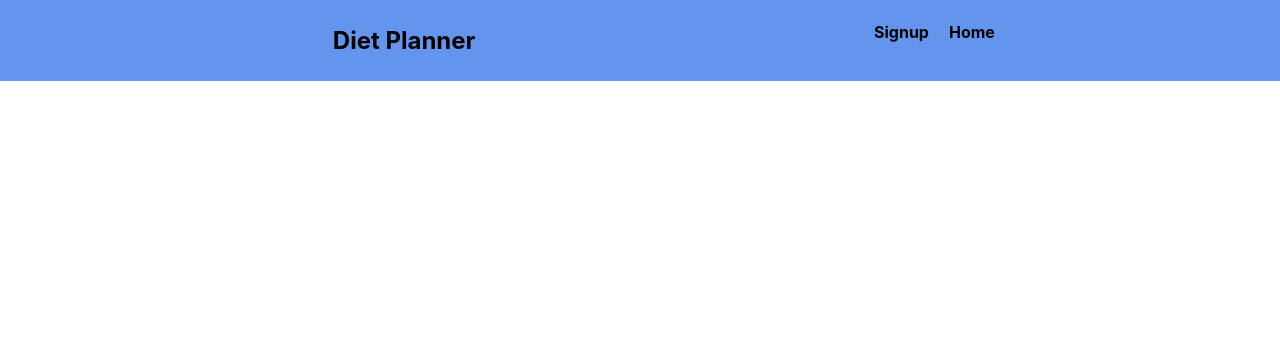
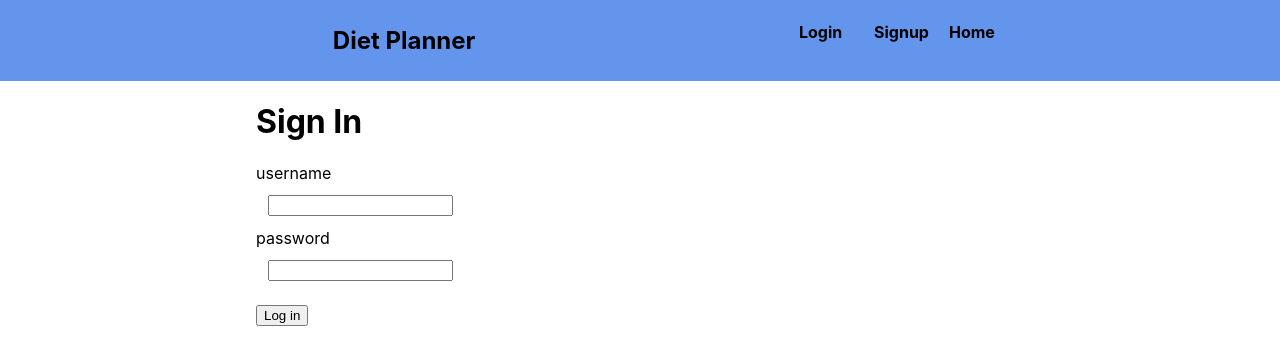
Before and after one commit to bartmj/diet-planner-backend, a React (Create React App) app in the folder src/frontend/: page /signin in a window 1280 px wide. Shown: the top 364 px of the page. Built offline with nearby package versions, Linux system fonts and the light colour scheme.

Commit message:
login works

```diff
--- a/src/frontend/src/App.js
+++ b/src/frontend/src/App.js
@@ -1,16 +1,15 @@
 import './App.css';
 import UserPanel from './components/UserPanel';
 import UserSignupPage from './components/UserSignupPage';
+import UserLoginPage from './components/UserLoginPage';
 import {TopBar} from "./components/TopBar";
 import { BrowserRouter, Routes, Route } from "react-router-dom";
 
 
 function App() {
 
-
   return (
     <div className="App">
-
       {/*  <title>Diet Planner - Project</title>*/}
       {/*  <TopBar/>*/}
       {/*<header className="App-header">*/}
@@ -26,6 +25,7 @@ function App() {
             <Routes>
                 <Route path="/" element={<UserPanel />} />
                 <Route path="/signup" element={<UserSignupPage />} />
+                <Route path="/signin" element={<UserLoginPage />} />
             </Routes>
         </BrowserRouter>
 
--- a/src/frontend/src/api/apiCalls.js
+++ b/src/frontend/src/api/apiCalls.js
@@ -17,3 +17,13 @@ export const saveFood = (stoObj) => {
 export const getAll = () => {
     return axios.get(basePath + '/all');
 }
+
+export const signup = (requestObj) => {
+    let url = 'http://localhost:5000/api/auth/signup'
+    return axios.post(url, requestObj);
+}
+
+export function signIn(user) {
+    let url = 'http://localhost:5000/api/auth/signin'
+    return axios.post(url, user);
+}
--- a/src/frontend/src/components/TopBar.js
+++ b/src/frontend/src/components/TopBar.js
@@ -21,24 +21,21 @@ export const TopBar = (props) => {
                                     className="link"
                                     to="/">Home
                                 </Link>
-                                {/*<Link to="/signup" className="nav-link">*/}
-                                {/*    Sign Up*/}
-                                {/*</Link>*/}
                             </li>
                             <li className="nav-item">
                                 <Link
                                     className="link"
                                     to="/signup">Signup
                                 </Link>
-                                {/*<Link to="/login" className="nav-link">*/}
-                                {/*    Login*/}
-                                {/*</Link>*/}
+                            </li>
+                            <li className="nav-item">
+                                <Link
+                                    className="link"
+                                    to="/signin">Login
+                                </Link>
                             </li>
                         </ul>
                     </div>
-                    {/*<Link to="/" className="navbar-brand">*/}
-                    {/*    <img src={logo} width="60" alt="Hoaxify" /> Hoaxify*/}
-                    {/*</Link>*/}
                 </nav>
             </div>
         </div>
--- /dev/null
+++ b/src/frontend/src/components/UserLoginPage.js
@@ -0,0 +1,61 @@
+import * as apiCalls from '../api/apiCalls';
+import React, {useState} from "react";
+
+const UserLoginPage = () => {
+    const [form, setForm] = useState({
+        username: '',
+        password: '',
+        passwordRepeat: ''
+    })
+
+    const handleChange = (e) => {
+        const { value, name } = e.target;
+
+        setForm((previousForm) => {
+            return {
+                ...previousForm,
+                [name]: value
+            };
+        });
+    }
+
+    function onClickSignIn() {
+        let user = {
+            username: form.username,
+            password: form.password
+        }
+        apiCalls.signIn(user).then((res) => console.log(res))
+    }
+
+    return (
+        <div className="container">
+            <h1 className="text-center">Sign In</h1>
+            <div className="col-12 mb-3">
+            </div>
+            <div className="col-12 mb-3">
+                <label>username</label>
+                <input
+                    name="username"
+                    onChange={handleChange}
+                />
+            </div>
+            <div className="col-12 mb-3">
+                <label>password</label>
+                <input
+                    name="password"
+                    type="password"
+                    onChange={handleChange}
+                />
+            </div>
+            <div className="text-center">
+                <button
+                    className="add-button"
+                    onClick={onClickSignIn}>
+                    Log in
+                </button>
+            </div>
+        </div>
+    );
+}
+
+export default UserLoginPage;
--- a/src/frontend/src/components/UserSignupPage.js
+++ b/src/frontend/src/components/UserSignupPage.js
@@ -1,19 +1,42 @@
 import React, { useState } from "react";
+import * as apiCalls from '../api/apiCalls';
 
 const UserSignupPage = (props) => {
     const [form, setForm] = useState({
         username: '',
+        email: '',
         password: '',
         passwordRepeat: ''
     })
 
     const onClickSignup = () => {
-        const user = {
+        let user = {
             username: form.username,
-            password: form.password
+            email: form.email,
+            password: form.password,
+            role: ['user']
         };
+        apiCalls.signup(user).then(response => {
+            console.log(response)
+        })
+        // {
+        //     "username": "user1",
+        //     "email": "user1@wp.pl",
+        //     "password": "user1",
+        //     "role": ["user"]
+        // }
+    };
 
-    };
+    const handleChange = (e) => {
+        const { value, name } = e.target;
+
+        setForm((previousForm) => {
+            return {
+                ...previousForm,
+                [name]: value
+            };
+        });
+    }
 
     return (
         <div className="container">
@@ -24,30 +47,41 @@ const UserSignupPage = (props) => {
                 <label>username</label>
                 <input
                     name="username"
-                    placeholder="Your username"
+                    // placeholder="Your username"
+                    onChange={handleChange}
+                />
+            </div>
+            <div className="col-12 mb-3">
+                <label>email</label>
+                <input
+                    name="email"
+                    // placeholder="Your email"
+                    onChange={handleChange}
                 />
             </div>
             <div className="col-12 mb-3">
                 <label>password</label>
                 <input
                     name="password"
-                    placeholder="Your password"
+                    // placeholder="Your password"
                     type="password"
+                    onChange={handleChange}
                 />
             </div>
             <div className="col-12 mb-3">
-                <label>password Repeat</label>
+                <label>repeat password</label>
                 <input
                     name="passwordRepeat"
-                    placeholder="Repeat your password"
+                    // placeholder="Repeat your password"
                     type="password"
+                    onChange={handleChange}
                 />
             </div>
             <div className="text-center">
                 <button
                     className="add-button"
                     onClick={onClickSignup}>
-                    Add food
+                    Sign up
                 </button>
             </div>
         </div>
```
Also changed, not shown: 1 other file (tests, documents, lock files or other folders).
